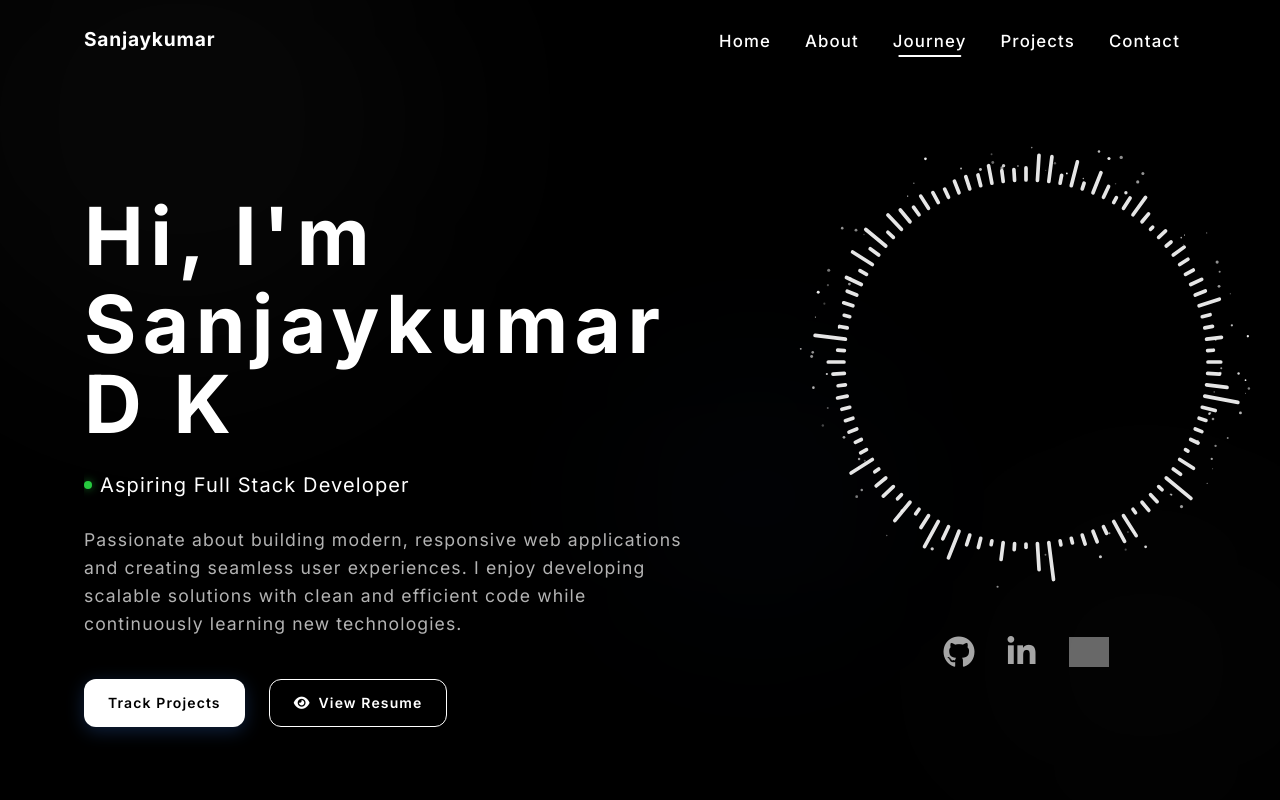
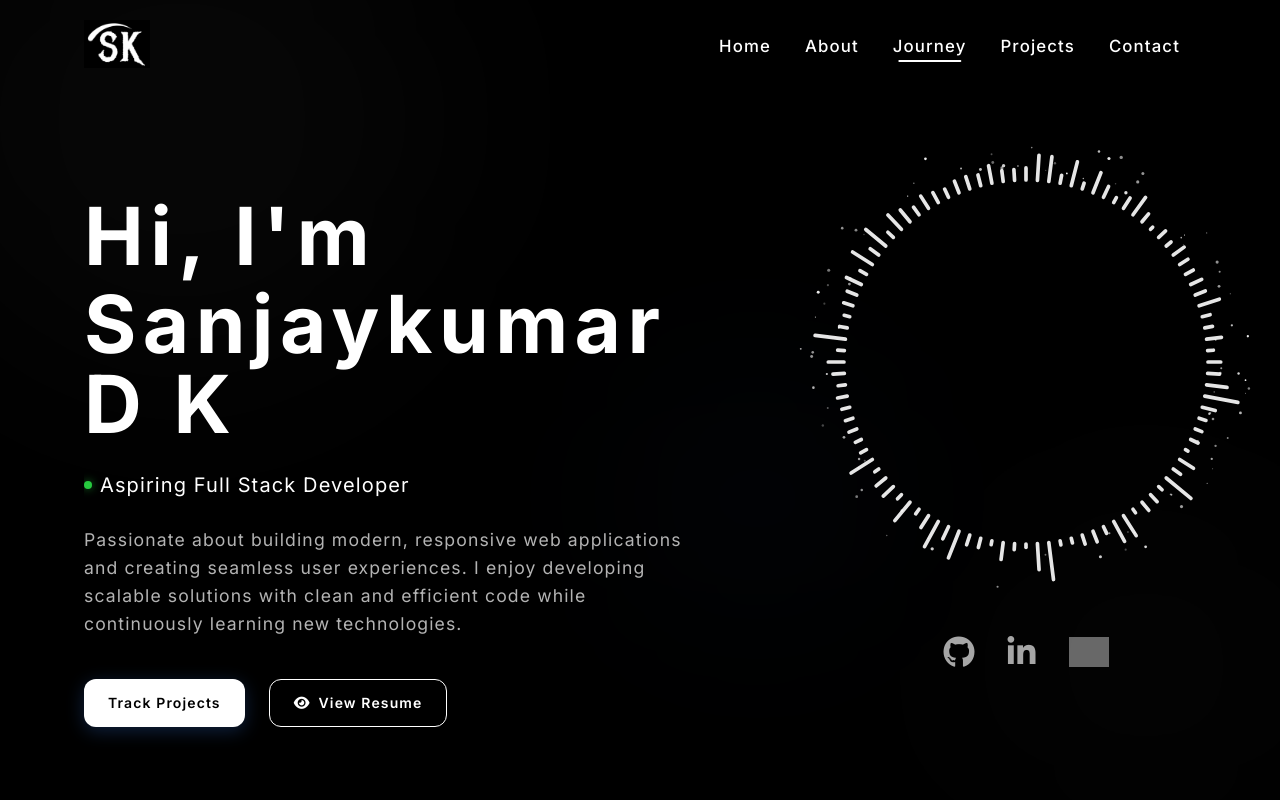
Before and after one commit to sanjaykumardk2006/Sanjaykumar, a React (Vite) app: page / in a window 1280 px wide. Shown: the top 800 px of the page. Built offline with nearby package versions, Linux system fonts and the light colour scheme; grey boxes are pictures that could not be loaded.

Commit message:
performance and logo

```diff
--- a/index.html
+++ b/index.html
@@ -9,6 +9,8 @@
     <meta property="og:title"       content="Sanjay Kumar - Full Stack Developer | Software Engineering Portfolio" />
     <meta property="og:description" content="Explore the portfolio of Sanjay Kumar, a passionate Full Stack Developer and CS student specializing in building high-performance, modern web applications and scalable solutions." />
     <meta property="og:type"        content="website" />
+    <link rel="icon" type="image/png" href="/logo.png" />
+    <link rel="canonical" href="https://sanjaykumar-beta.vercel.app/" />
     <link rel="preconnect" href="https://fonts.googleapis.com" />
     <link rel="preconnect" href="https://fonts.gstatic.com" crossorigin />
     <link href="https://fonts.googleapis.com/css2?family=Inter:wght@300;400;500;600;700;800;900&display=swap" rel="stylesheet" />
@@ -18,6 +20,15 @@
     <div id="root">
       <noscript>
         <h1>Sanjay Kumar - Full Stack Developer Portfolio</h1>
+        <nav>
+          <ul>
+            <li><a href="/#home">Home</a></li>
+            <li><a href="/#about">About Me</a></li>
+            <li><a href="/#qualifications">Qualifications & Journey</a></li>
+            <li><a href="/#projects">My Projects</a></li>
+            <li><a href="/#contact">Contact Me</a></li>
+          </ul>
+        </nav>
         <p>Hi, I'm Sanjaykumar D K, an aspiring Full Stack Developer and Computer Science student. I am passionate about building modern, responsive web applications and creating seamless user experiences. I enjoy developing scalable solutions with clean and efficient code while continuously learning new technologies.</p>
         <h2>Technical Skills</h2>
         <p>My tech stack includes JavaScript, React, Node.js, Express, MongoDB, Python, HTML5, CSS3, and various modern web development tools and frameworks.</p>
--- a/src/components/Footer/Footer.jsx
+++ b/src/components/Footer/Footer.jsx
@@ -34,7 +34,7 @@ export default function Footer() {
       <div className="footer-top">
 
         <div className="ft-col">
-          <p className="ft-name">Sanjaykumar D K</p>
+          <img src="/logo.png" alt="Sanjaykumar Logo" className="ft-logo-img" style={{ height: '64px', width: 'max-content', objectFit: 'contain', mixBlendMode: 'screen', marginBottom: '12px' }} />
           <p className="ft-bio">Full Stack Developer..</p>
 
           <h4 className="ft-col-heading">Contact Info</h4>
--- a/src/components/Navbar/Navbar.css
+++ b/src/components/Navbar/Navbar.css
@@ -21,15 +21,21 @@
   justify-content: space-between;
 }
 .nav-logo {
-  font-family: var(--font-head);
-  font-size: 1.2rem;
-  font-weight: 700;
-  color: var(--t1);
-  letter-spacing: 0.04em;
-  transition: color var(--t-fast);
+  display: flex;
+  align-items: center;
+  justify-content: center;
 }
-.nav-logo:hover { color: var(--hv-clr); }
-.logo-dot { color: var(--t3); }
+.nav-logo-img {
+  height: 48px;
+  width: auto;
+  object-fit: contain;
+  transition: transform var(--t-fast), filter var(--t-fast);
+  mix-blend-mode: screen; /* Drops black background if any */
+}
+.nav-logo:hover .nav-logo-img {
+  transform: scale(1.05);
+  filter: brightness(1.1);
+}
 .nav-menu {
   display: flex;
   align-items: center;
@@ -70,7 +76,7 @@
   display: none;
   flex-direction: column;
   gap: 5px;
-  padding: 4px;
+  padding: 12px;
   background: none; border: none; cursor: pointer;
   z-index: 1001;
 }
--- a/src/components/Navbar/Navbar.jsx
+++ b/src/components/Navbar/Navbar.jsx
@@ -72,7 +72,7 @@ export default function Navbar() {
     >
       <div className="nav-inner">
         <a href="#home" className="nav-logo" onClick={e => handleClick(e, '#home')}>
-          Sanjaykumar<span className="logo-dot"></span>
+          <img src="/logo.png" alt="Sanjaykumar Logo" className="nav-logo-img" />
         </a>
         <ul className={`nav-menu${menuOpen ? ' open' : ''}`}>
           {links.map(l => (
--- a/src/index.css
+++ b/src/index.css
@@ -31,7 +31,7 @@ html {
   font-size: 16px;
   background-color: #000000;
   overflow-x: hidden;
-  max-width: 100vw;
+  width: 100%;
 }
 body {
   font-family: 'Inter', sans-serif;
@@ -44,6 +44,7 @@ body {
   -webkit-font-smoothing: antialiased;
   -moz-osx-font-smoothing: grayscale;
   overflow-x: hidden;
+  width: 100%;
 }
 h1, h2, h3, h4, h5, h6 {
   font-family: var(--font-head);
@@ -131,6 +132,7 @@ img    { max-width: 100%; display: block; }
   white-space: nowrap;
   cursor: pointer;
   border: none;
+  min-height: 48px;
 }
 .btn-primary {
   background: var(--blue);
@@ -181,7 +183,7 @@ img    { max-width: 100%; display: block; }
 .back-top {
   position: fixed;
   bottom: 24px; right: 24px;
-  width: 40px; height: 40px;
+  width: 48px; height: 48px;
   background: transparent;
   color: var(--t2);
   border-radius: 8px;
```
Also changed, not shown: public/logo.png (added), vercel.json (added).
